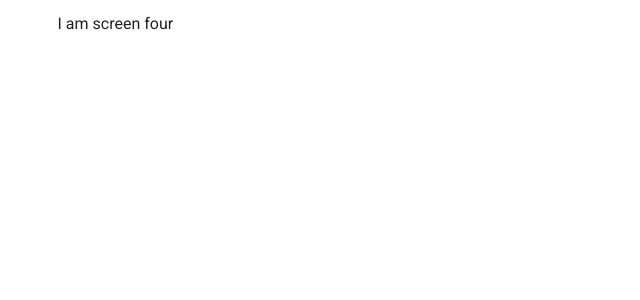
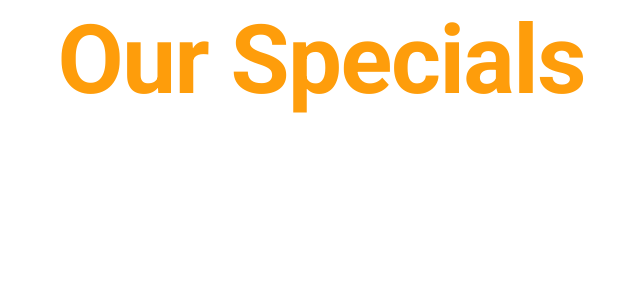
Before and after one commit to satindersingh472/ganesh_sweets_new, a Nuxt app: page /screenFour in a window 1280 px wide. Shown: the top 300 px of the page, without its empty margins (2-642 px from the left). Built offline with nearby package versions, Linux system fonts and the light colour scheme.

Commit message:
working-on-specials

```diff
--- a/pages/screenFour.vue
+++ b/pages/screenFour.vue
@@ -1,5 +1,12 @@
 <template>
-  <div>I am screen four</div>
+  <div class="grid align-center" >
+    <v-container class="grid align-center" >
+      <v-row>
+        <p class="primary--text text-center text-h1 font-weight-bold" >Our Specials</p>
+
+      </v-row>
+    </v-container>
+  </div>
 </template>
 
 <script>
@@ -10,4 +17,6 @@ export default {
 };
 </script>
 
-<style lang="scss" scoped></style>
+<style lang="scss" scoped>
+@import "@/scss/global.scss"
+</style>
--- a/pages/screenTwo.vue
+++ b/pages/screenTwo.vue
@@ -109,7 +109,7 @@ export default {
           name: "Chaat Papdi",
           image_name: "chaat_papdi.png",
           price: "$5.99",
-          description: "The best of Bombay chaat, both sweet and sour.",
+          description: "The best of Bombay chat, both sweet and sour.",
           availablity: "",
         },
         {
```
